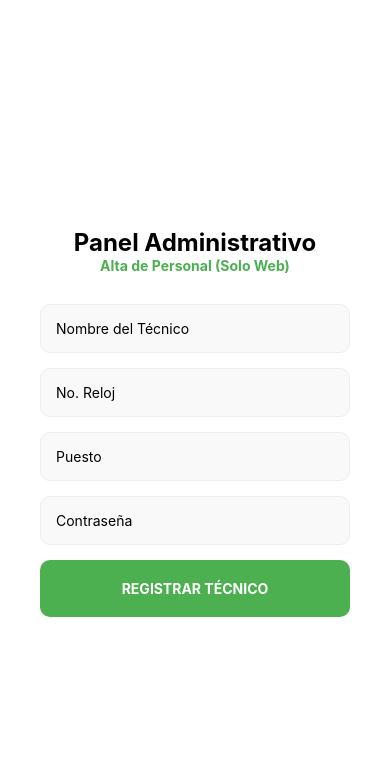
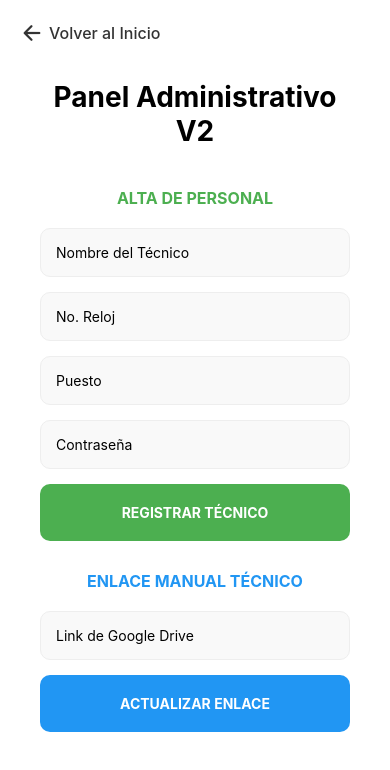
Before and after one commit to DavidCompian/ProjectCompany-UTCJ, a React Native app: screen /AdminRegister in a window 390 px wide. Shown: the top 770 px of the page. Built offline with nearby package versions, Linux system fonts and the light colour scheme.

Commit message:
Final: Sistema ProjectCompany V2 funcional, KPI en vivo y Manual dinámico

```diff
--- a/package.json
+++ b/package.json
@@ -15,6 +15,7 @@
     "@react-navigation/stack": "^7.7.1",
     "expo": "~54.0.33",
     "expo-camera": "~17.0.10",
+    "expo-document-picker": "~14.0.8",
     "expo-image-picker": "~17.0.10",
     "expo-status-bar": "~3.0.9",
     "firebase": "^12.12.0",
--- a/src/firebaseConfig.js
+++ b/src/firebaseConfig.js
@@ -1,9 +1,8 @@
 import { initializeApp } from "firebase/app";
 import { getAuth } from "firebase/auth";
 import { getFirestore } from "firebase/firestore";
-import { getStorage } from "firebase/storage";
 
-// Tus nuevas credenciales de ProjectCompany-V2
+// Credenciales de ProjectCompany-431b9
 const firebaseConfig = {
   apiKey: "AIzaSyDZZkEFJjGKJKDNPHQigvpmbDwGQREQqHs",
   authDomain: "projectcompany-431b9.firebaseapp.com",
@@ -14,10 +13,8 @@ const firebaseConfig = {
   measurementId: "G-PCE1VB21NS"
 };
 
-// Inicializamos Firebase
 const app = initializeApp(firebaseConfig);
 
-// Exportamos los servicios listos para usar
 export const auth = getAuth(app);
 export const db = getFirestore(app);
-export const storage = getStorage(app);
+// Storage eliminado para evitar costos y errores de librería
--- a/src/screens/AdminRegisterScreen.js
+++ b/src/screens/AdminRegisterScreen.js
@@ -1,17 +1,19 @@
-import React, { useEffect } from 'react';
+import React, { useEffect, useState } from 'react';
 import { View, Text, TextInput, TouchableOpacity, StyleSheet, Alert, ScrollView, ActivityIndicator, Platform } from 'react-native';
 import { createUserWithEmailAndPassword } from 'firebase/auth';
 import { doc, setDoc } from 'firebase/firestore';
 import { auth, db } from '../firebaseConfig';
+import { Ionicons } from '@expo/vector-icons'; // Para un icono de volver
 
 export default function AdminRegisterScreen({ navigation }) {
-  const [nombre, setNombre] = React.useState('');
-  const [numeroReloj, setNumeroReloj] = React.useState('');
-  const [puesto, setPuesto] = React.useState('');
-  const [password, setPassword] = React.useState('');
-  const [uploading, setUploading] = React.useState(false);
+  const [nombre, setNombre] = useState('');
+  const [numeroReloj, setNumeroReloj] = useState('');
+  const [puesto, setPuesto] = useState('');
+  const [password, setPassword] = useState('');
+  const [urlManual, setUrlManual] = useState('');
+  const [uploading, setUploading] = useState(false);
+  const [linkSaving, setLinkSaving] = useState(false);
 
-  // Bloqueo de seguridad: Si no es WEB, lo sacamos de aquí
   useEffect(() => {
     if (Platform.OS !== 'web') {
       Alert.alert("Acceso Prohibido", "Esta función es exclusiva para PC.");
@@ -38,8 +40,8 @@ export default function AdminRegisterScreen({ navigation }) {
         rol: 'operador',
         fechaRegistro: new Date().toISOString()
       });
-      Alert.alert("Éxito", "Usuario registrado desde Panel Web.");
-      navigation.goBack();
+      Alert.alert("Éxito", "Usuario registrado correctamente.");
+      setNombre(''); setNumeroReloj(''); setPuesto(''); setPassword('');
     } catch (error) {
       Alert.alert("Error", "No se pudo completar el registro.");
     } finally {
@@ -47,31 +49,76 @@ export default function AdminRegisterScreen({ navigation }) {
     }
   };
 
+  const guardarLinkManual = async () => {
+    if (!urlManual.includes('http')) {
+      Alert.alert("Error", "Pega un enlace válido de Google Drive.");
+      return;
+    }
+    setLinkSaving(true);
+    try {
+      await setDoc(doc(db, "configuracion", "manual"), {
+        url: urlManual.trim(),
+        ultimaActualizacion: new Date().toISOString()
+      }, { merge: true });
+      Alert.alert("Éxito", "Enlace actualizado.");
+      setUrlManual('');
+    } catch (e) {
+      Alert.alert("Error", "No se pudo guardar.");
+    } finally {
+      setLinkSaving(false);
+    }
+  };
+
   return (
     <ScrollView contentContainerStyle={styles.container}>
-      <Text style={styles.title}>Panel Administrativo</Text>
-      <Text style={styles.subtitle}>Alta de Personal (Solo Web)</Text>
+      {/* BOTÓN PARA SALIR / VOLVER AL LOGIN */}
+      <TouchableOpacity
+        style={styles.backButton}
+        onPress={() => navigation.navigate('Login')}
+      >
+        <Ionicons name="arrow-back" size={24} color="#333" />
+        <Text style={styles.backText}>Volver al Inicio</Text>
+      </TouchableOpacity>
 
-      <TextInput style={styles.input} placeholder="Nombre del Técnico" onChangeText={setNombre} />
-      <TextInput style={styles.input} placeholder="No. Reloj" onChangeText={setNumeroReloj} autoCapitalize="characters" />
-      <TextInput style={styles.input} placeholder="Puesto" onChangeText={setPuesto} />
-      <TextInput style={styles.input} placeholder="Contraseña" onChangeText={setPassword} secureTextEntry />
+      <Text style={styles.title}>Panel Administrativo V2</Text>
 
-      <TouchableOpacity
-        style={[styles.button, uploading && { backgroundColor: '#ccc' }]}
-        onPress={registrarPersonal}
-        disabled={uploading}
-      >
-        {uploading ? <ActivityIndicator color="#fff" /> : <Text style={styles.buttonText}>REGISTRAR TÉCNICO</Text>}
-      </TouchableOpacity>
+      <View style={styles.section}>
+        <Text style={styles.subtitle}>Alta de Personal</Text>
+        <TextInput style={styles.input} placeholder="Nombre del Técnico" value={nombre} onChangeText={setNombre} />
+        <TextInput style={styles.input} placeholder="No. Reloj" value={numeroReloj} onChangeText={setNumeroReloj} autoCapitalize="characters" />
+        <TextInput style={styles.input} placeholder="Puesto" value={puesto} onChangeText={setPuesto} />
+        <TextInput style={styles.input} placeholder="Contraseña" value={password} onChangeText={setPassword} secureTextEntry />
+
+        <TouchableOpacity style={styles.button} onPress={registrarPersonal} disabled={uploading}>
+          {uploading ? <ActivityIndicator color="#fff" /> : <Text style={styles.buttonText}>REGISTRAR TÉCNICO</Text>}
+        </TouchableOpacity>
+      </View>
+
+      <View style={[styles.section, { marginTop: 30, paddingBottom: 50 }]}>
+        <Text style={[styles.subtitle, { color: '#2196F3' }]}>Enlace Manual Técnico</Text>
+        <TextInput style={styles.input} placeholder="Link de Google Drive" value={urlManual} onChangeText={setUrlManual} />
+        <TouchableOpacity style={[styles.button, { backgroundColor: '#2196F3' }]} onPress={guardarLinkManual} disabled={linkSaving}>
+          {linkSaving ? <ActivityIndicator color="#fff" /> : <Text style={styles.buttonText}>ACTUALIZAR ENLACE</Text>}
+        </TouchableOpacity>
+      </View>
     </ScrollView>
   );
 }
 
 const styles = StyleSheet.create({
-  container: { flexGrow: 1, padding: 40, justifyContent: 'center', backgroundColor: '#fff' },
-  title: { fontSize: 24, fontWeight: 'bold', textAlign: 'center' },
-  subtitle: { fontSize: 14, textAlign: 'center', color: '#4caf50', marginBottom: 30, fontWeight: 'bold' },
+  container: { flexGrow: 1, padding: 40, backgroundColor: '#fff' },
+  backButton: {
+    flexDirection: 'row',
+    alignItems: 'center',
+    position: 'absolute',
+    top: 20,
+    left: 20,
+    zIndex: 10
+  },
+  backText: { marginLeft: 5, fontSize: 16, color: '#333', fontWeight: '500' },
+  section: { width: '100%', maxWidth: 500, alignSelf: 'center', marginTop: 20 },
+  title: { fontSize: 28, fontWeight: 'bold', textAlign: 'center', marginBottom: 20, marginTop: 40 },
+  subtitle: { fontSize: 16, textAlign: 'center', color: '#4caf50', marginBottom: 20, fontWeight: 'bold', textTransform: 'uppercase' },
   input: { backgroundColor: '#f9f9f9', padding: 15, borderRadius: 10, marginBottom: 15, borderWidth: 1, borderColor: '#eee' },
   button: { backgroundColor: '#4caf50', padding: 20, borderRadius: 10, alignItems: 'center' },
   buttonText: { color: '#fff', fontWeight: 'bold' }
```
Also changed, not shown: src/screens/ProfileScreen.js (+32 -66 lines), 1 other file (tests, documents, lock files or other folders).
